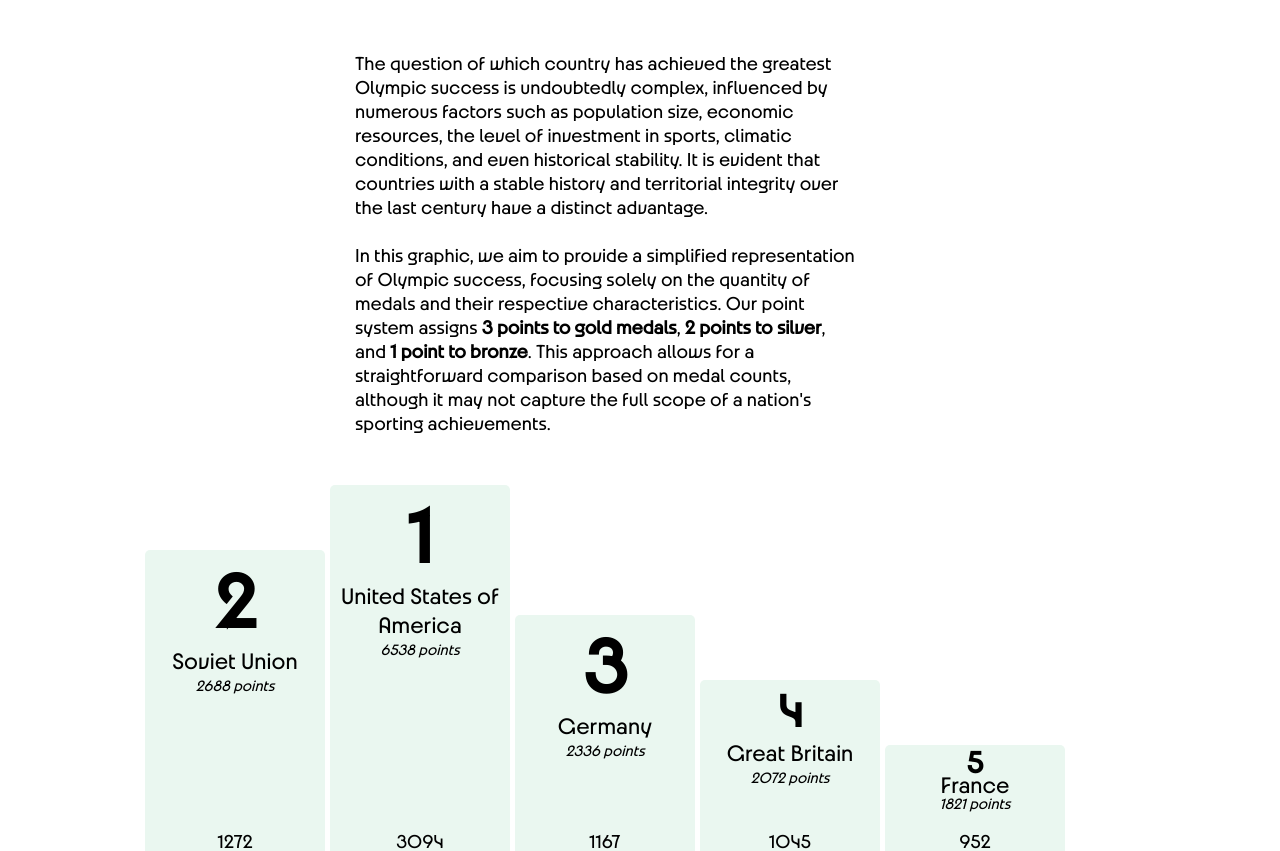
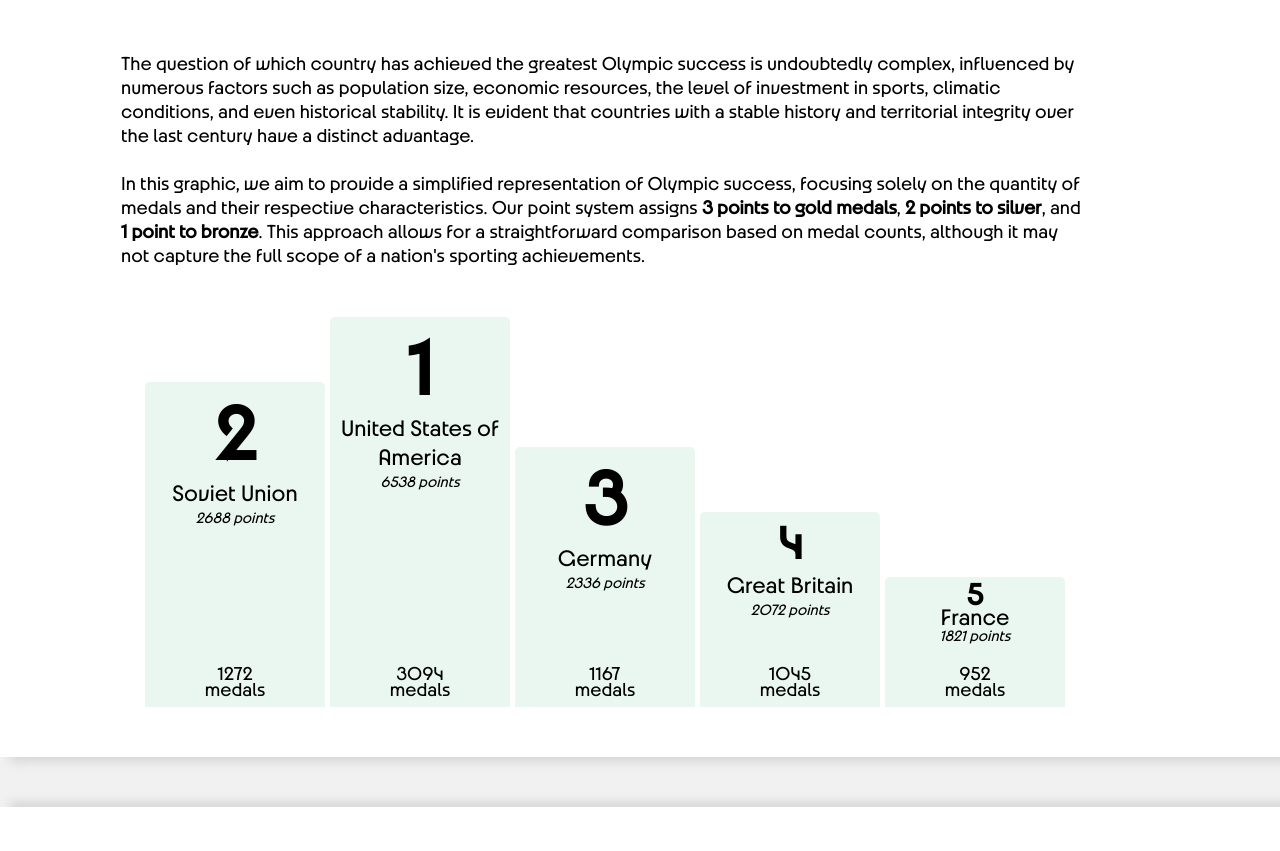
Before and after one commit to dainay/Jeux-Olympiques, a plain HTML site: page index.html in a window 1280 px wide. Shown: the part 2858-3709 px from the top of the page. Drawn offline with nearby package versions, Linux system fonts and the light colour scheme.

Commit message:
minnor bugs

```diff
--- a/styles.css
+++ b/styles.css
@@ -838,7 +838,7 @@ margin: 30px 0px;
 @media (max-width: 1500px) {
     .explication-points{
 margin: auto;
-width: 900px;
+max-width: 80%;
     }
 }
 
```
Also changed, not shown: index.html (+1 -1 lines).
